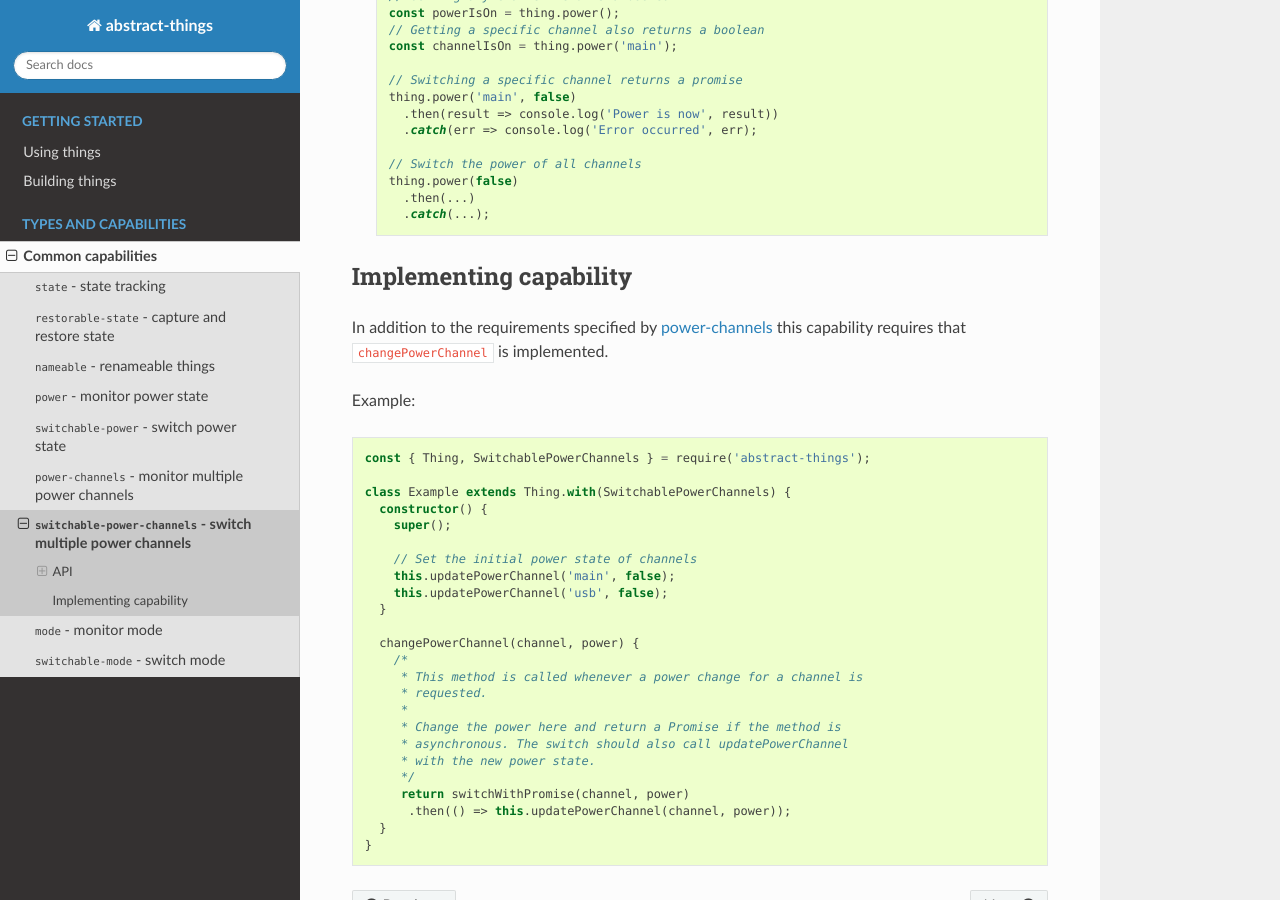
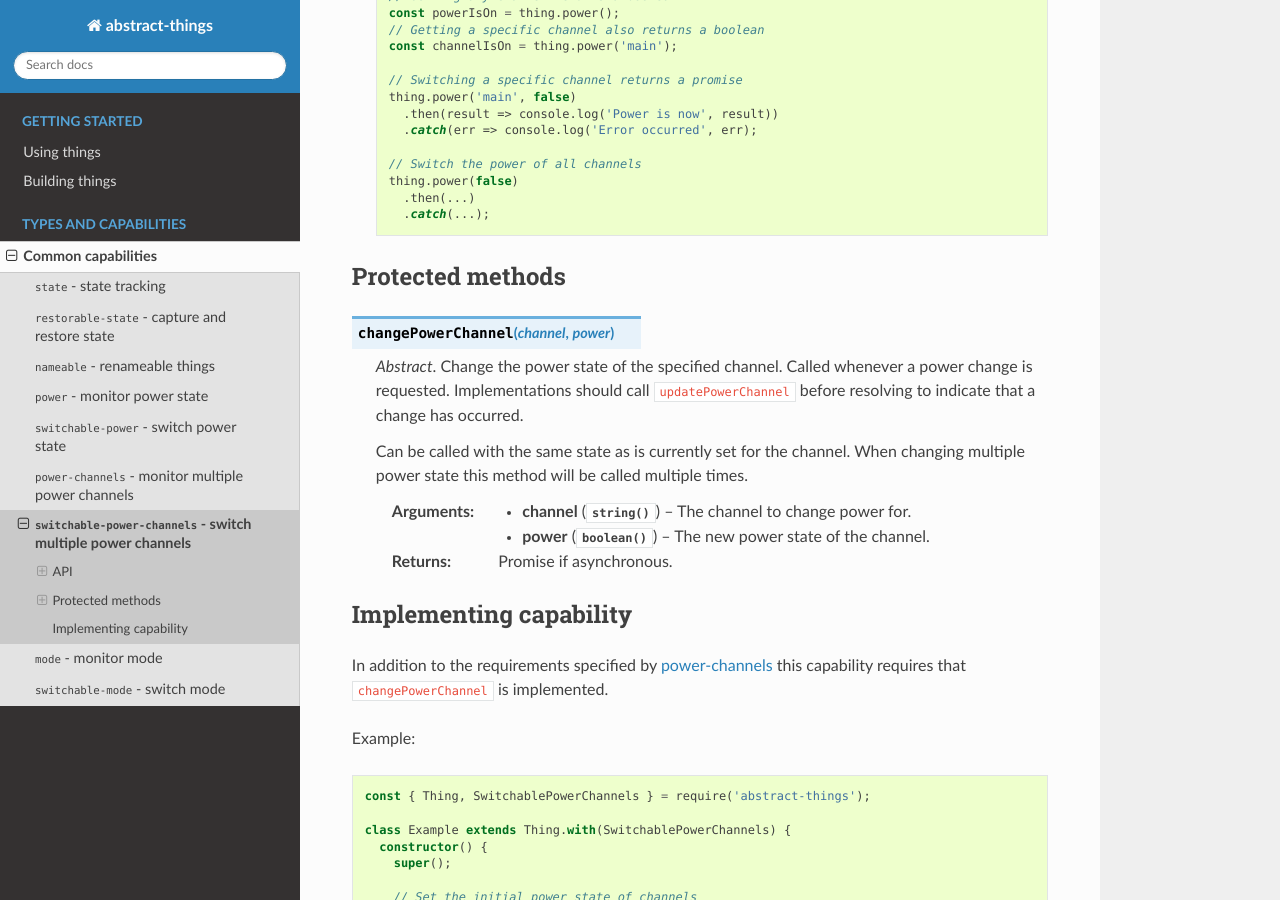
Before and after one commit to thingbound/abstract-things, a Sphinx documentation site: the page built from docs/common/switchable-power-channels.rst, in a window 1280 px wide and 900 px high, scrolled down 887 px. Built offline with Sphinx 7.4.7 and the Read the Docs theme 2.0.0, drawn with Linux system fonts in a browser that asks for light colours.

Commit message:
Documenting abstract methods

```diff
--- a/docs/common/switchable-power-channels.rst
+++ b/docs/common/switchable-power-channels.rst
@@ -50,6 +50,23 @@
 			.then(...)
 			.catch(...);
 
+Protected methods
+-----------------
+
+.. js:function:: changePowerChannel(channel, power)
+
+	*Abstract*. Change the power state of the specified channel. Called
+	whenever a power change is requested. Implementations should call
+	``updatePowerChannel`` before resolving to indicate that a change has
+	occurred.
+
+	Can be called with the same state as is currently set for the channel. When
+	changing multiple power state this method will be called multiple times.
+
+	:param string channel: The channel to change power for.
+	:param boolean power: The new power state of the channel.
+	:returns: Promise if asynchronous.
+
 Implementing capability
 -----------------------
 
```
Also changed, not shown: docs/common/switchable-power.rst (+14 -0 lines).
